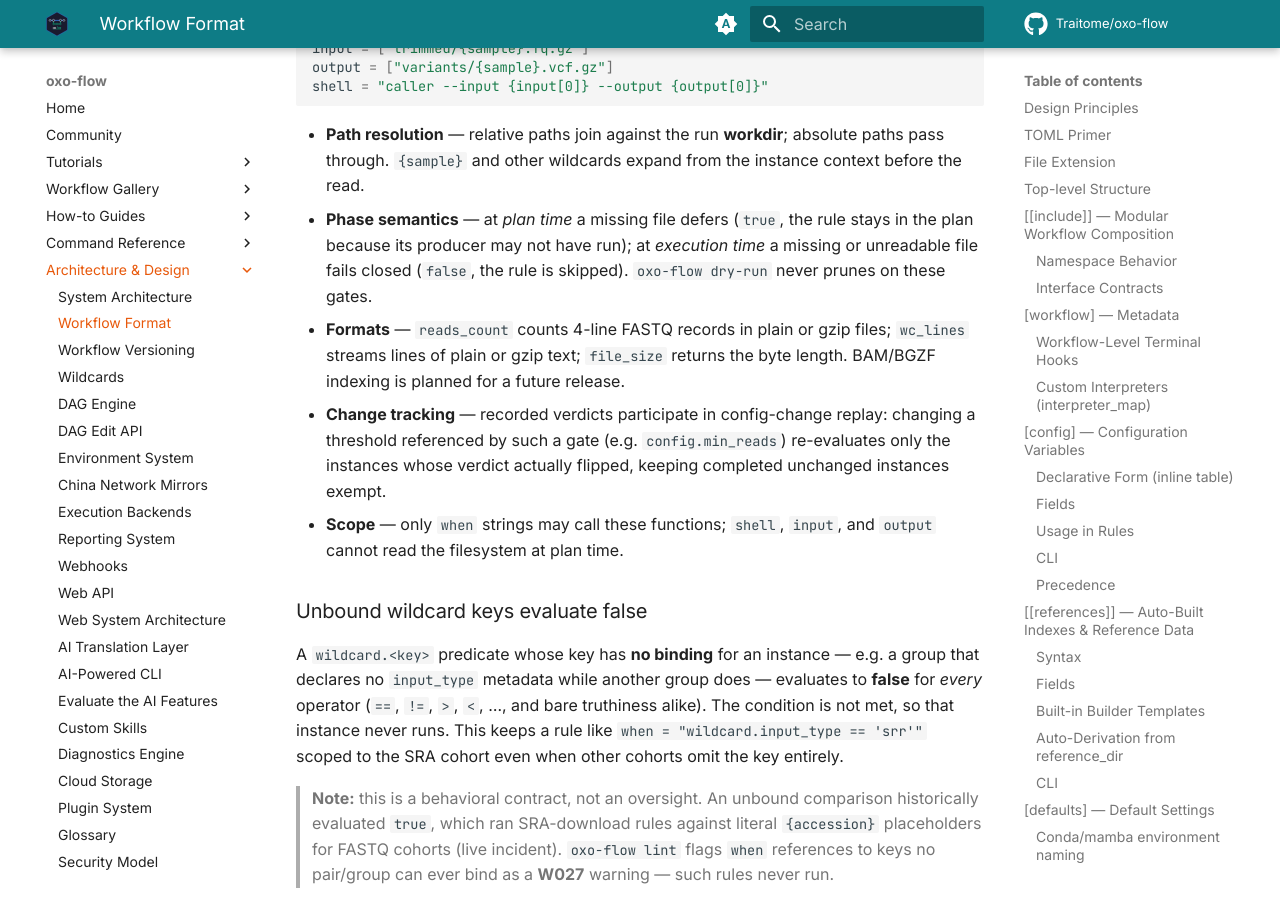
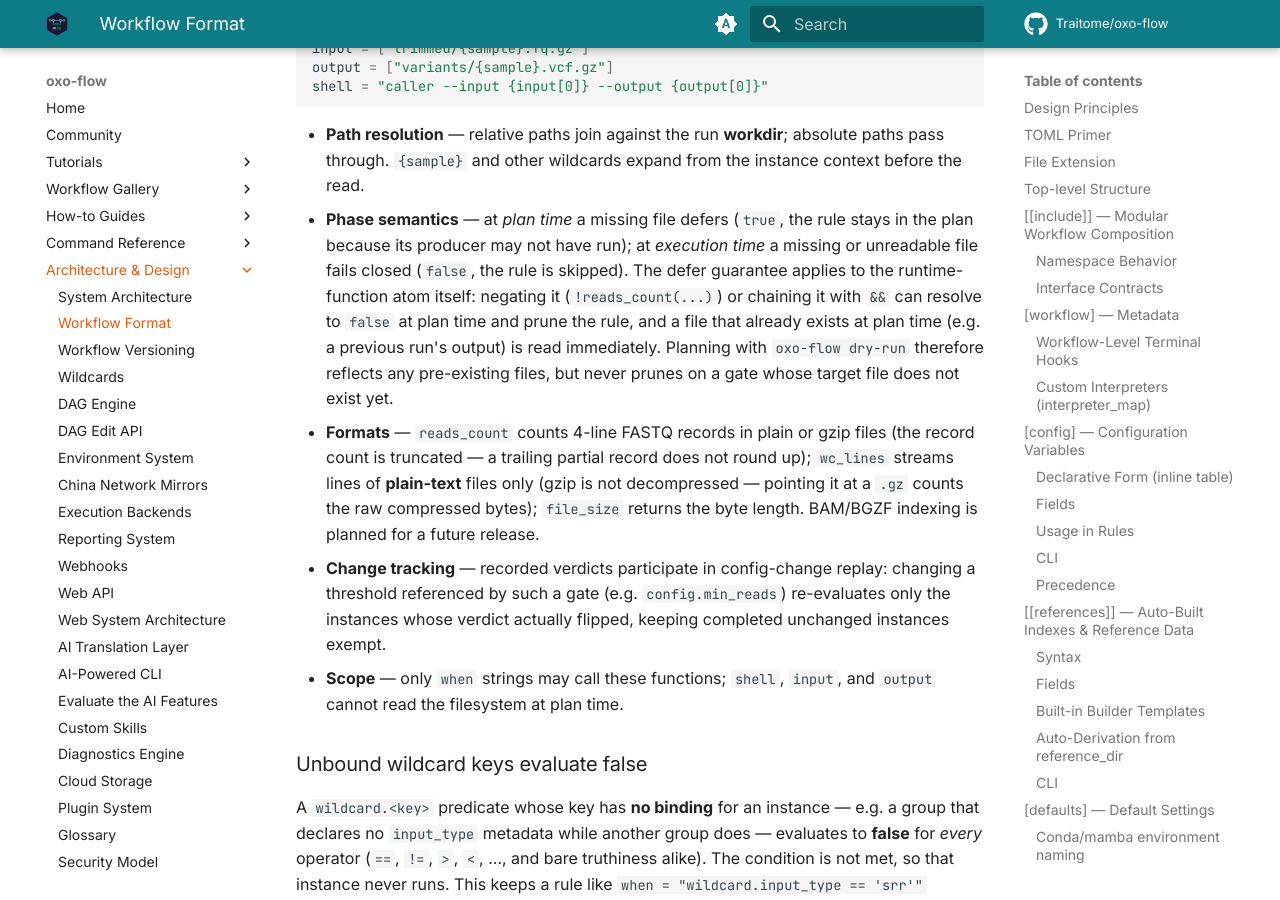
Before and after one commit to Traitome/oxo-flow, an MkDocs documentation site: the page built from docs/guide/src/reference/workflow-format.md, in a window 1280 px wide and 900 px high, scrolled down 51381 px. Built offline with MkDocs 1.6.1 and Material for MkDocs 9.7.7, drawn with Linux system fonts in a browser that asks for light colours; comment, search, counter and statistics services are not loaded; the version menu is left out; some of the changed text lies outside the part shown.

Commit message:
docs: correct wc_lines gzip claim and qualify plan-time defer guarantee
- wc_lines is plain-text only (gzip not decompressed) — fix the
  function table and Formats bullet in both files
- the never-prunes guarantee holds for the runtime-function atom;
  negation/&& can still resolve false at plan time, and files that
  already exist are read at plan time — document both caveats
- note reads_count record-count truncation

Co-Authored-By: Claude <noreply@anthropic.com>

```diff
--- a/docs/guide/src/reference/workflow-format.md
+++ b/docs/guide/src/reference/workflow-format.md
@@ -1945,7 +1945,7 @@ shell = "fastqc {input[0]} -o qc/"
 | `config.<key> > N` | `config.min_cov >= 20` | Numeric comparison (`>`, `>=`, `<`, `<=`) |
 | `len(config.<key>)` | `len(config.gene_sets) > 0` | Element count comparison: array items, string characters, or table keys, compared against a whole number (`==`, `!=`, `>=`, `<=`, `>`, `<`). A missing key counts as 0. Bare `len(config.<key>)` is truthy when non-empty. Note a bare `config.<key>` array is truthy even when empty — `len(...) > 0` is the "list is non-empty" gate. Comparing against a non-numeric literal is a lint warning (W029) and always evaluates false |
 | `file_exists("path")` | `file_exists("panel.bed")` | File existence test. Relative paths resolve against the **workflow root** (the workflow file's directory), not the process working directory, and every evaluation site (plan time, execution re-check, config-change analysis) resolves the same way. In per-instance predicates (`wildcard.<key>` / `{meta.<column>}`) it is evaluated at **plan time** — the instance set is fixed when the DAG is built, so files produced mid-run cannot gate instances; express those with `{meta.*}` (plan-time bakeable) or an execution-time `config` gate instead |
-| `reads_count("path")` / `wc_lines("path")` / `file_size("path")` | `reads_count('trimmed/{sample}.fq.gz') > config.min_reads` | Data-dependent gates — count FASTQ records (4-line records, plain or `.gz`), text lines (plain or `.gz`), or file bytes in the **run workdir** at execution time. See [Data-Dependent `when` Gates](#data-dependent-when-gates) |
+| `reads_count("path")` / `wc_lines("path")` / `file_size("path")` | `reads_count('trimmed/{sample}.fq.gz') > config.min_reads` | Data-dependent gates — count FASTQ records (4-line records, plain or `.gz`), text lines (plain text only — gzip is **not** decompressed by `wc_lines`), or file bytes in the **run workdir** at execution time. See [Data-Dependent `when` Gates](#data-dependent-when-gates) |
 | `wildcard.<key> == "value"` | `wildcard.control != ""` | Per-instance pair/group wildcard comparison (`pair_id`, `experiment`, `control`, `tumor`, `normal`, `experiment_type`, `tumor_type`, `group`, `sample`, plus any `metadata` keys declared on `[[pairs]]` / `[[sample_groups]]` and `[[values]]` table names) — evaluated per expansion combo at DAG build time; non-matching instances never enter the DAG (snakemake-style morphing) |
 | `{meta.<column>} == "value"` | `{meta.endedness} == 'SE'` | Per-instance sample-metadata comparison (see [Sample Metadata](#sample-metadata-metadata_file)) — baked and evaluated per instance at plan time; instances whose gate evaluates false never enter the DAG. A missing row or column renders `''` in a comparison (a closed gate) |
 | `!<expr>` | `!config.skip` | Logical NOT |
@@ -1975,11 +1975,19 @@ shell = "caller --input {input[0]} --output {output[0]}"
 - **Phase semantics** — at *plan time* a missing file defers (`true`, the
   rule stays in the plan because its producer may not have run); at
   *execution time* a missing or unreadable file fails closed (`false`, the
-  rule is skipped). `oxo-flow dry-run` never prunes on these gates.
+  rule is skipped). The defer guarantee applies to the runtime-function
+  atom itself: negating it (`!reads_count(...)`) or chaining it with `&&`
+  can resolve to `false` at plan time and prune the rule, and a file that
+  already exists at plan time (e.g. a previous run's output) is read
+  immediately. Planning with `oxo-flow dry-run` therefore reflects any
+  pre-existing files, but never prunes on a gate whose target file does
+  not exist yet.
 - **Formats** — `reads_count` counts 4-line FASTQ records in plain or
-  gzip files; `wc_lines` streams lines of plain or gzip text; `file_size`
-  returns the byte length. BAM/BGZF indexing is planned for a future
-  release.
+  gzip files (the record count is truncated — a trailing partial record
+  does not round up); `wc_lines` streams lines of **plain-text** files
+  only (gzip is not decompressed — pointing it at a `.gz` counts the raw
+  compressed bytes); `file_size` returns the byte length. BAM/BGZF
+  indexing is planned for a future release.
 - **Change tracking** — recorded verdicts participate in config-change
   replay: changing a threshold referenced by such a gate (e.g.
   `config.min_reads`) re-evaluates only the instances whose verdict
```
Also changed, not shown: docs/guide/src/how-to/conditional-rules.md (+9 -4 lines).
